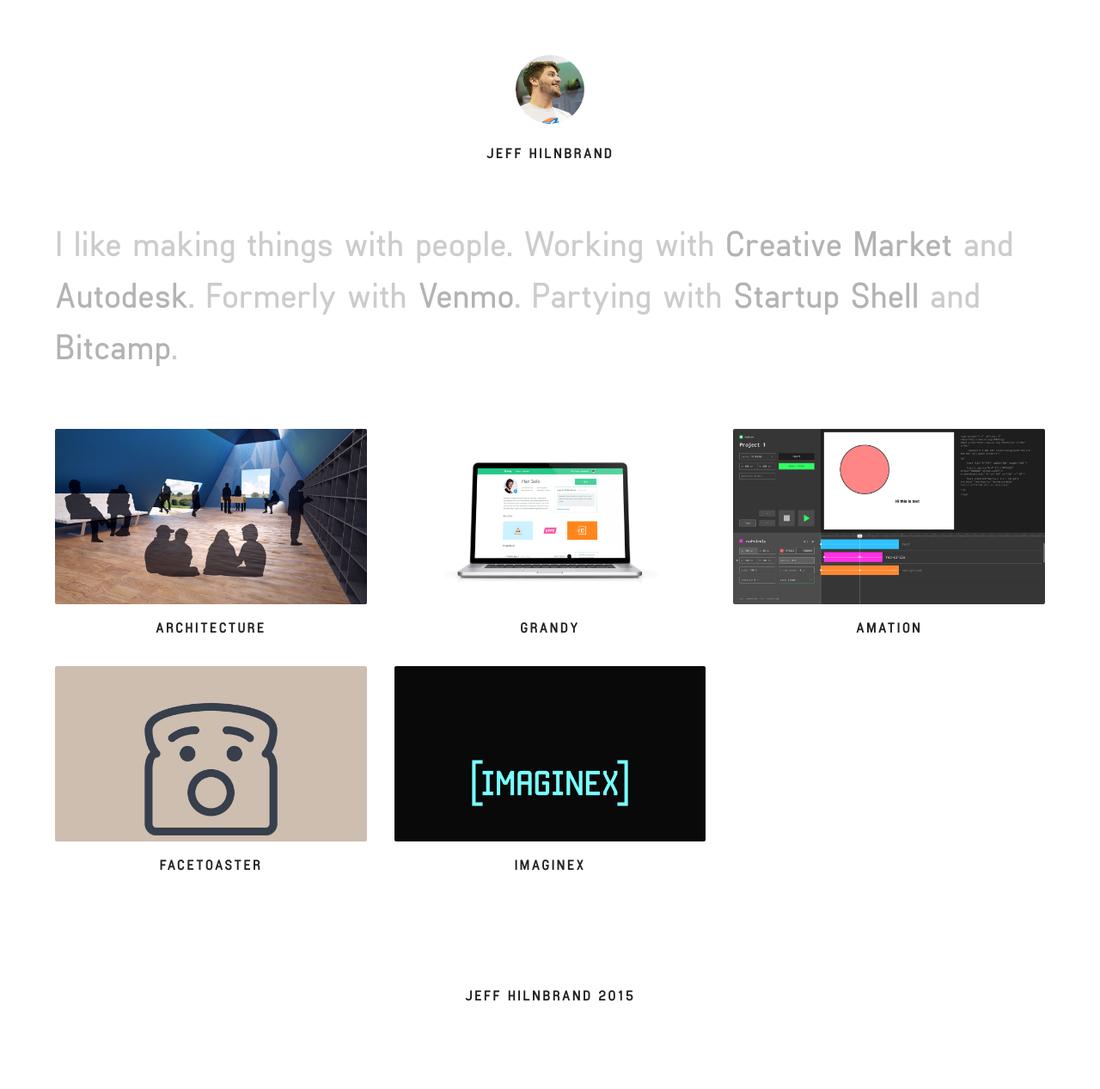
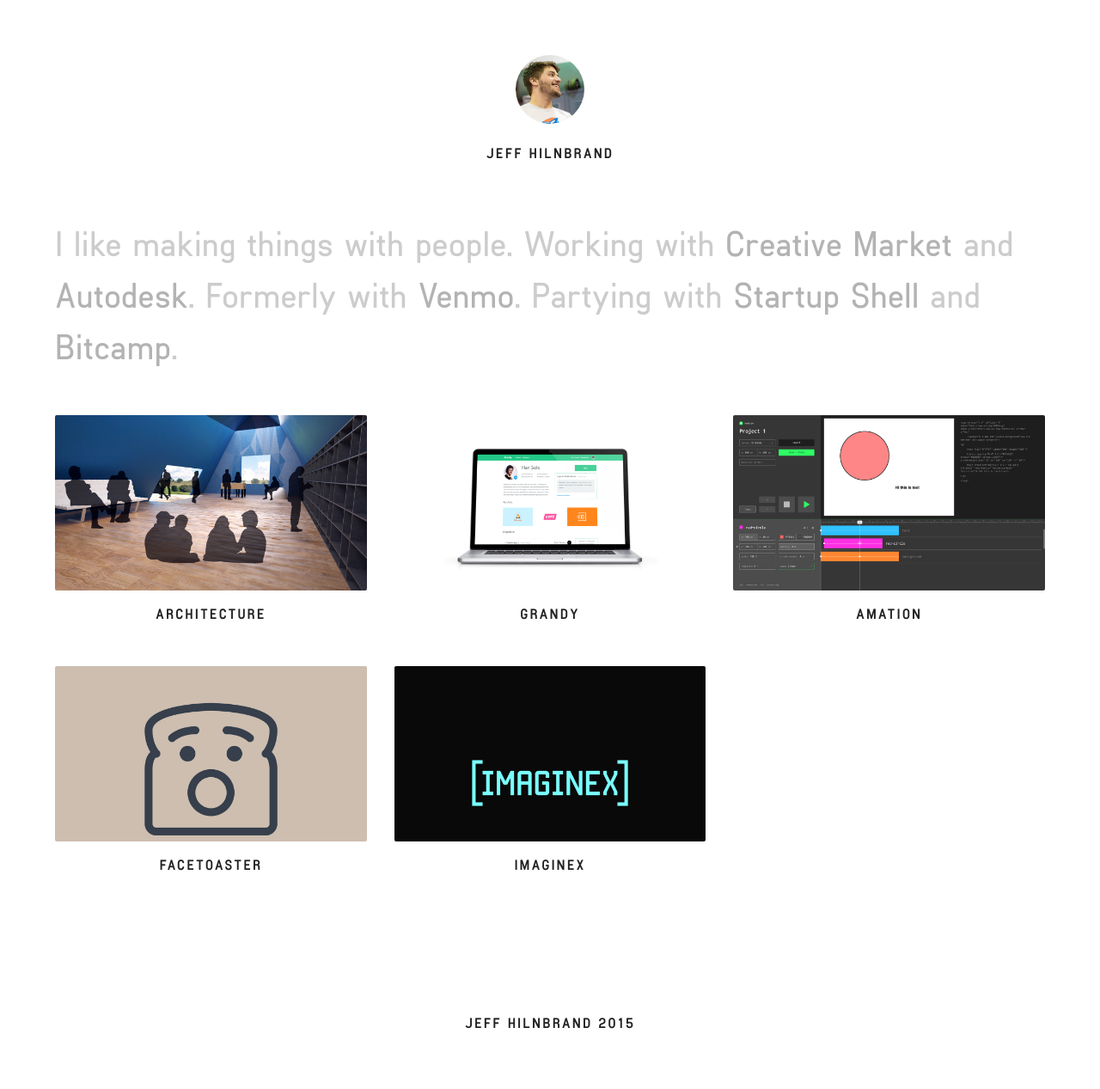
Before and after one commit to jhil/jhilco-2016, a Jekyll site: the page built from index.html, in a window 1280 px wide. Shown: the whole page at 86% size. Built offline with Jekyll 4.4.1, drawn with Linux system fonts in a browser that asks for light colours; before the commit the page ends 1203 px from its top, so only the background shows below that.

Commit message:
consistent

```diff
--- a/_sass/_base.scss
+++ b/_sass/_base.scss
@@ -18,10 +18,10 @@
 
 // LAYOUT
 
-$space: .5em;
+$space: 1rem;
 
 section {
-  margin-bottom: 8*$space;
+  margin-bottom: 4*$space;
 }
 
 
@@ -57,7 +57,7 @@
 // WRAPPER
 
 .wrapper {
-  padding: 0 8*$space;
+  padding: 0 4*$space;
 }
 
 
--- a/_sass/_header.scss
+++ b/_sass/_header.scss
@@ -1,7 +1,7 @@
 // HEADER
 
 header {
-  padding: 8*$space 0;
+  padding: 4*$space 0;
 }
 
 .site-header {
--- a/_sass/_home.scss
+++ b/_sass/_home.scss
@@ -24,7 +24,7 @@
 .post-list {
   display: flex;
   flex-flow: row wrap;
-  margin: 0 -2*$space;
+  margin: 0 -$space;
 }
 
 .post-item {
@@ -37,11 +37,11 @@
     width: 33.33%;
   }
   padding: 0 1rem;
-  margin-bottom: 1rem;
+  margin-bottom: 2*$space;
   text-align: center;
   &:hover {
     .post-thumbnail {
-      transform: translateY(-.25rem);
+      transform: translateY(-.375rem);
     }
   }
 }
@@ -52,14 +52,8 @@
 .post-thumbnail {
   @extend .ratio;
   @extend .ratio-16_9;
-  display: flex;
   transition: transform .4s ease-in-out;
   border-radius: 2px;
-}
-
-.post-thumbnail img {
-  width: 100%;
-  align-items: center;
 }
 
 .post-list-title {
--- a/_sass/_post.scss
+++ b/_sass/_post.scss
@@ -8,7 +8,7 @@
 
 .post-title {
   line-height: 1.2;
-  margin-bottom: 4rem;
+  margin-bottom: 4*$space;
   height: auto;
 }
 
@@ -39,7 +39,7 @@
       border-radius: 50%;
       margin: -.5rem 1rem 0 0;
       float: left;
-      transition: line-height .2s ease, color .2s ease-in-out, background-position .2s ease;
+      transition: line-height .4s ease, color .4s ease-in-out, background-position .4s ease;
       position: relative;
       overflow: visible;
       z-index: 1000;
--- a/index.html
+++ b/index.html
@@ -4,10 +4,12 @@
 
 {% include header.html %}
 
-<section class="wrapper">
-  <h3 class="home-headline">
-    I like making things with people. Working with <a href="https://creativemarket.com" target="_blank">Creative Market</a> and <a href="http://www.autodesk.com" target="_blank">Autodesk</a>. Formerly with <a href="https://venmo.com" target="_blank">Venmo</a>. Partying with <a href="http://startupshell.org" target="_blank">Startup Shell</a> and <a href="http://bitca.mp" target="_blank">Bitcamp</a>.
-  </h3>
+<section>
+  <div class="wrapper">
+    <h3 class="home-headline">
+      I like making things with people. Working with <a href="https://creativemarket.com" target="_blank">Creative Market</a> and <a href="http://www.autodesk.com" target="_blank">Autodesk</a>. Formerly with <a href="https://venmo.com" target="_blank">Venmo</a>. Partying with <a href="http://startupshell.org" target="_blank">Startup Shell</a> and <a href="http://bitca.mp" target="_blank">Bitcamp</a>.
+    </h3>
+  </div>
 </section>
 
 <section>
```
